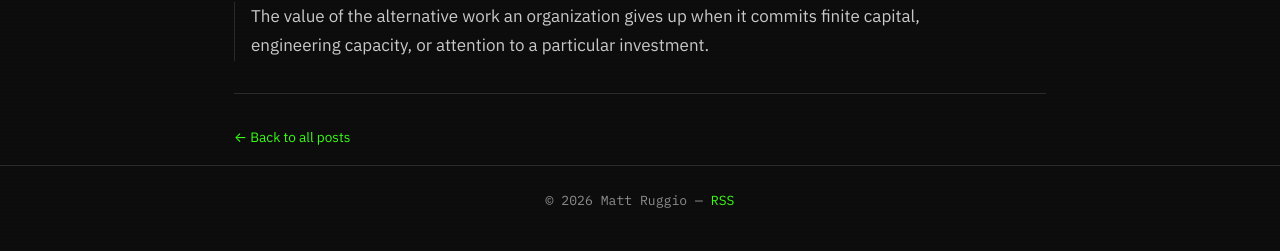
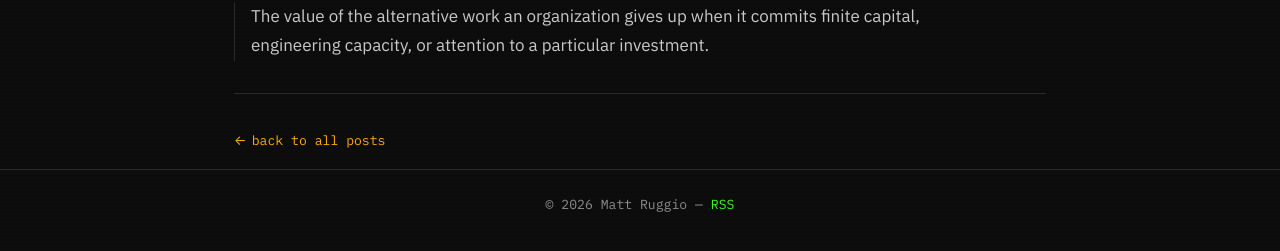
Before and after one commit to mattruggio/mattruggio.github.io, a Jekyll site: the page built from _posts/2026-08-21-necessary-is-not-strategic.md, in a window 1280 px wide and 1400 px high, scrolled down 2015 px. Shown: the part 1143-1394 px from the top of the window. Built offline with Jekyll 4.4.1, drawn with Linux system fonts in a browser that asks for light colours.

Commit message:
Use one arrow glyph for both directional links
"read more →" and "← Back to all posts" used the same codepoints but rendered
in different typefaces: the first inherited IBM Plex Mono from its label, the
second IBM Plex Sans from body text. Monospace forces the arrow to a fixed
advance width, so it came out blockier and shorter than its counterpart.

Replaces .read-more with a shared .arrow-link plus --prev/--next modifiers,
and pins the arrow pseudo-elements to the body font so the glyph is identical
regardless of the label's typeface. Spacing is a 0.4em margin rather than a
space inside content, which collapses at the start of a line box.

The back link also picks up the mono amber treatment, matching every other
action link on the site, and loses its inline style attribute.

Co-authored-by: Copilot <223556219+Copilot@users.noreply.github.com>

```diff
--- a/_layouts/home.html
+++ b/_layouts/home.html
@@ -45,7 +45,7 @@ layout: default
             {% endfor %}
           </p>
           {% endif %}
-          <a class="read-more" href="{{ post.url | relative_url }}">read more</a>
+          <a class="arrow-link arrow-link--next" href="{{ post.url | relative_url }}">read more</a>
         </li>
         {% endfor %}
       </ul>
--- a/_layouts/post.html
+++ b/_layouts/post.html
@@ -17,7 +17,7 @@ layout: default
   </article>
 
   <hr />
-  <p class="text-muted" style="font-size:0.85rem;">
-    <a href="{{ '/' | relative_url }}">&larr; Back to all posts</a>
+  <p>
+    <a class="arrow-link arrow-link--prev" href="{{ '/' | relative_url }}">back to all posts</a>
   </p>
 </div>
--- a/assets/css/main.css
+++ b/assets/css/main.css
@@ -338,7 +338,9 @@ main { flex: 1; }
   margin-right: 0.3rem;
 }
 
-.read-more {
+/* Action links. The arrow is pinned to the body font so it renders identically
+   everywhere, regardless of the label's typeface. */
+.arrow-link {
   font-family: var(--font-mono);
   display: inline-block;
   margin-top: 0;
@@ -346,7 +348,13 @@ main { flex: 1; }
   color: var(--amber);
 }
 
-.read-more::after { content: ' →'; }
+.arrow-link::before,
+.arrow-link::after {
+  font-family: var(--font-body);
+}
+
+.arrow-link--next::after { content: '→'; margin-left: 0.4em; }
+.arrow-link--prev::before { content: '←'; margin-right: 0.4em; }
 
 /* ── Single Post ────────────────────────────────────── */
 .post-header {
```
